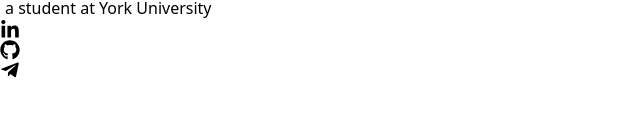
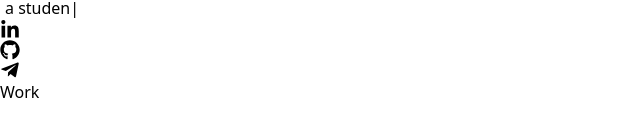
Before and after one commit to Yehdar/portfolio, a React (Vite) app: page / in a window 1280 px wide. Shown: the part 444-580 px from the top of the page, without its empty margins (0-640 px from the left). Built offline with nearby package versions, Linux system fonts and the light colour scheme.

Commit message:
imported Work container

```diff
--- a/src/App.jsx
+++ b/src/App.jsx
@@ -1,12 +1,14 @@
 import { useState } from "react";
 import Sidenav from "./components/Sidenav.jsx";
 import Main from "./components/Main.jsx";
+import Work from "./components/Work.jsx";
 
 function App() {
   return (
     <div>
       <Sidenav />
       <Main />
+      <Work />
     </div>
   );
 }
```
